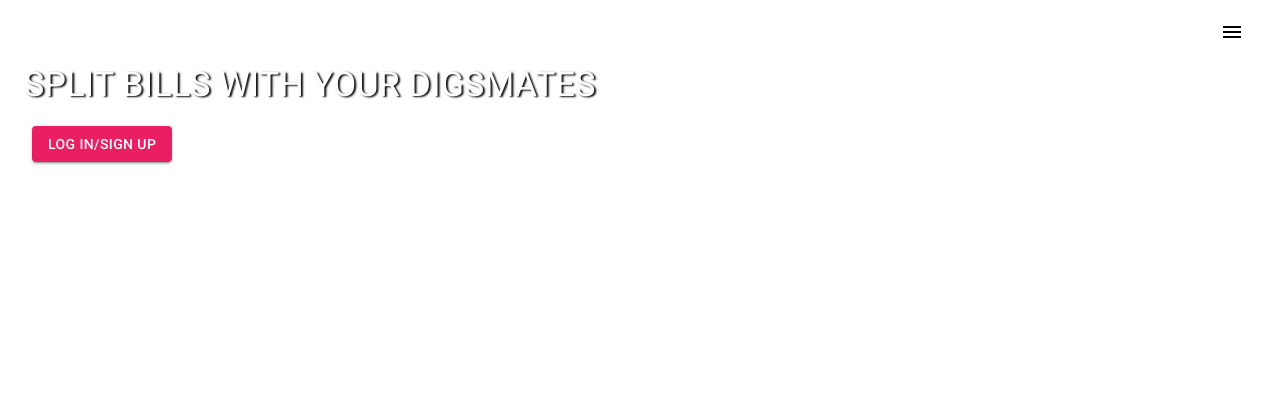
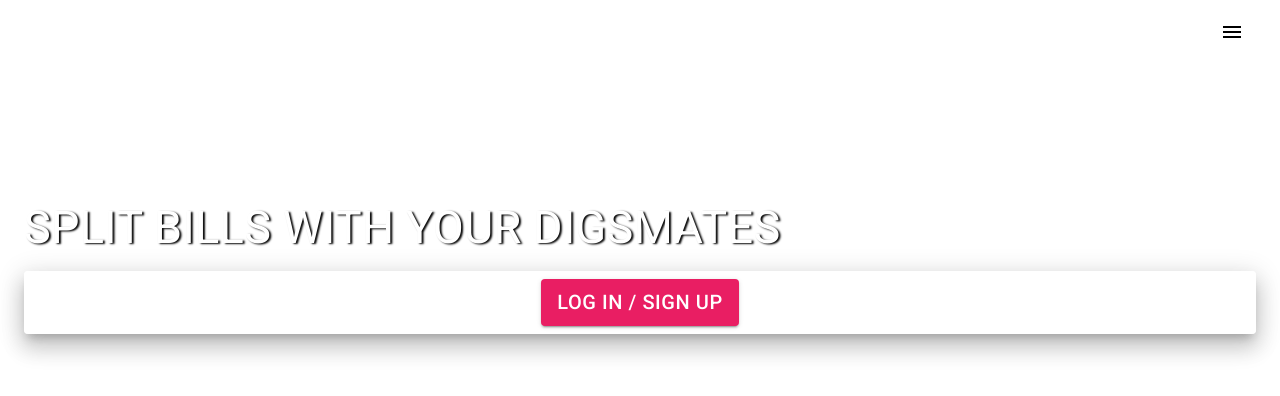
Before and after one commit to lala-shiburi/digssplit, a React (Create React App) app in the folder frontend/digssplit/: page / in a window 1280 px wide. Shown: the top 396 px of the page. Built offline with nearby package versions, Linux system fonts and the light colour scheme.

Commit message:
Adds some touches to the home page

```diff
--- a/frontend/digssplit/src/pages/Home.jsx
+++ b/frontend/digssplit/src/pages/Home.jsx
@@ -1,36 +1,52 @@
-import React, { Component,} from 'react';
-import Typography from '@material-ui/core/Typography';
+import React, { Component } from 'react';
+import { Typography, Grid, Paper } from '@material-ui/core';
 
 import CustomButton from '../components/Button';
 
-
-
 export default class Home extends Component {
-
-
-
-    handlesClick=ButtonEvent=>{
-        console.log("You clicked the signin button");
-    }
-
+	handlesClick = ButtonEvent => {
+		console.log('You clicked the signin button');
+	};
 
 	render() {
-
-        const styles={
-
+		const styles = {
+            mainContainer:{
+              position:'relative',
+              top:'17vh'
+            },
+			heading: {
+				color: 'White',
+                textShadow: '2px 1px 2px rgba(0, 0, 0, 0.98)',
+                fontSize:'45px',
+            },
+            paper:{
+                textAlign:'center',
+                backgroundColor: 'rgba(255,255,255,0.6)'
+            },
+            button:{
+                fontSize:'20px',
             }
+		};
 
 		return (
 			<React.Fragment>
-
-                    <Typography variant="h4" gutterBottom style={{color:"White",textShadow: "2px 1px 2px rgba(0, 0, 0, 0.98)"}}>
+				<Grid container style={styles.mainContainer}>
+					<Grid item xs={12}>
+						<Typography variant="h4" gutterBottom style={styles.heading}>
 							SPLIT BILLS WITH YOUR DIGSMATES
 						</Typography>
+					</Grid>
 
-                    <CustomButton text={"LOG IN/SIGN UP"} onClick={this.handlesClick} ></CustomButton>
-
-
+					<Grid item xs={12}>
+						<Paper elevation="14" style={styles.paper}>
+							<CustomButton style={styles.button}
+								text={'LOG IN / SIGN UP'}
+								onClick={this.handlesClick}
+							/>
+						</Paper>
+					</Grid>
+				</Grid>
 			</React.Fragment>
-        )
+		);
 	}
 }
```
Lines whose indentation alone changed are shown as unchanged.
